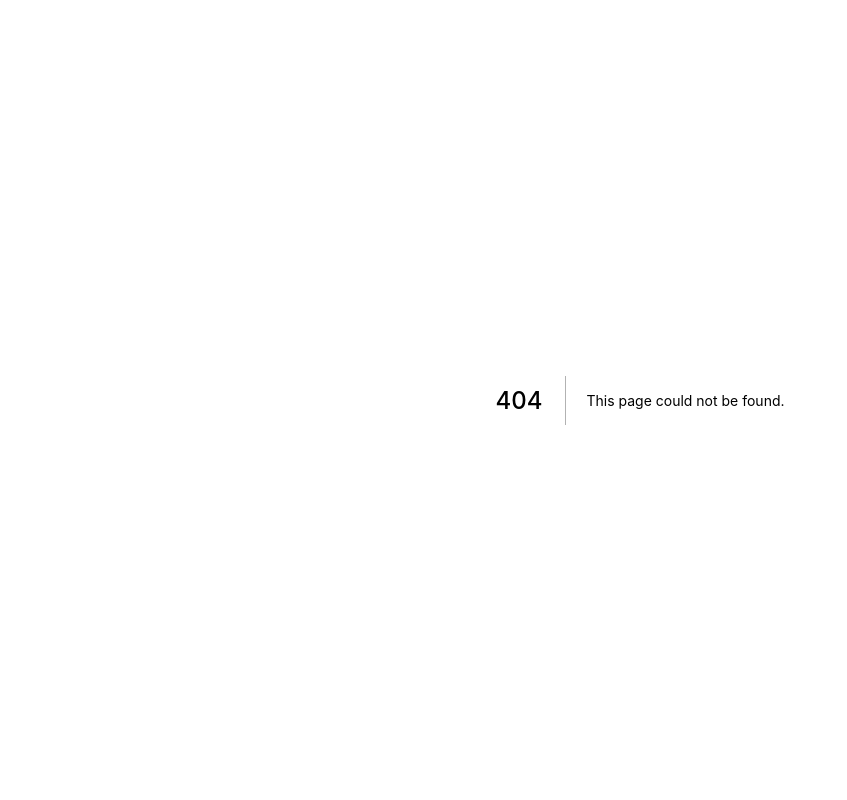
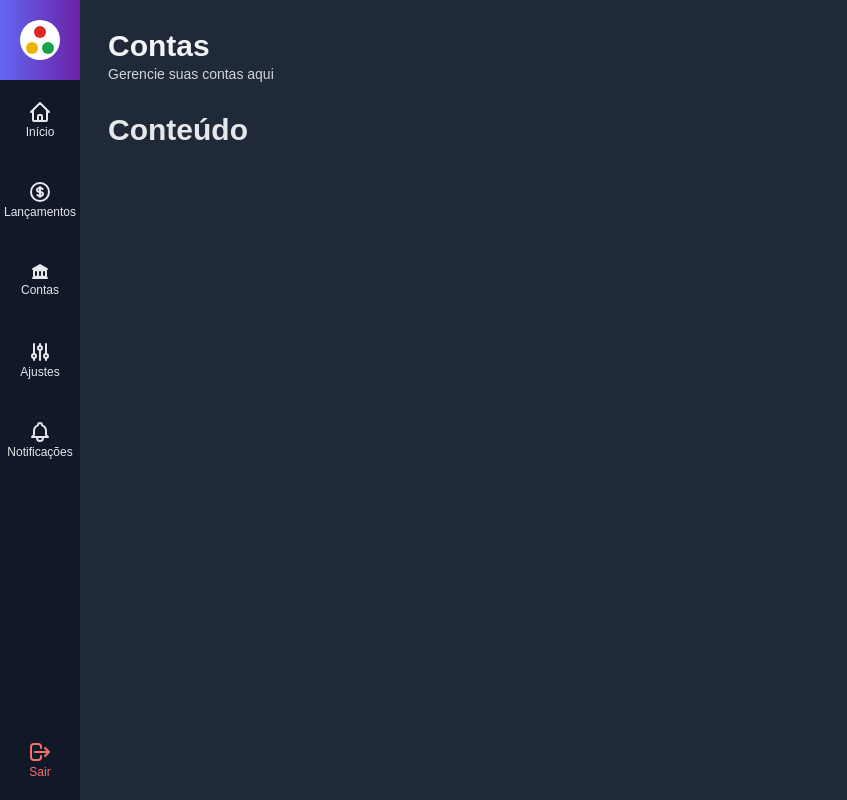
Before and after one commit to rodrigosoares67/finance-control-nextjs, a Next.js app: page /contas in a window 1280 px wide. Before the commit this address had no page. Shown: the whole page, without its empty margins (0-847 px from the left). Built offline with nearby package versions, Linux system fonts and the light colour scheme.

Commit message:
FEAT: Criação das páginas Contas, Lançamentos e Notificações

```diff
--- /dev/null
+++ b/src/pages/ajustes/index.tsx
@@ -0,0 +1,12 @@
+import type { NextPage } from 'next'
+import Layout from '../../components/template/Layout'
+
+const Ajustes: NextPage = () => {
+  return (
+    <Layout titulo="Ajustes" subtitulo="Configurações da plataforma">
+      <h3 className={`text-3xl font-bold`}>Conteúdo</h3>
+    </Layout>
+  )
+}
+
+export default Ajustes
--- /dev/null
+++ b/src/pages/contas/index.tsx
@@ -0,0 +1,12 @@
+import type { NextPage } from 'next'
+import Layout from '../../components/template/Layout'
+
+const Contas: NextPage = () => {
+  return (
+    <Layout titulo="Contas" subtitulo="Gerencie suas contas aqui">
+      <h3 className={`text-3xl font-bold`}>Conteúdo</h3>
+    </Layout>
+  )
+}
+
+export default Contas
--- /dev/null
+++ b/src/pages/lancamentos/index.tsx
@@ -0,0 +1,12 @@
+import type { NextPage } from 'next'
+import Layout from '../../components/template/Layout'
+
+const Lancamentos: NextPage = () => {
+  return (
+    <Layout titulo="Lançamentos" subtitulo="Gerencie suas receitas e despesas aqui">
+      <h3 className={`text-3xl font-bold`}>Conteúdo</h3>
+    </Layout>
+  )
+}
+
+export default Lancamentos
--- /dev/null
+++ b/src/pages/notificacoes/index.tsx
@@ -0,0 +1,12 @@
+import type { NextPage } from 'next'
+import Layout from '../../components/template/Layout'
+
+const Notificacoes: NextPage = () => {
+  return (
+    <Layout titulo="Notificações" subtitulo="Confira todas as novidades">
+      <h3 className={`text-3xl font-bold`}>Conteúdo</h3>
+    </Layout>
+  )
+}
+
+export default Notificacoes
```
